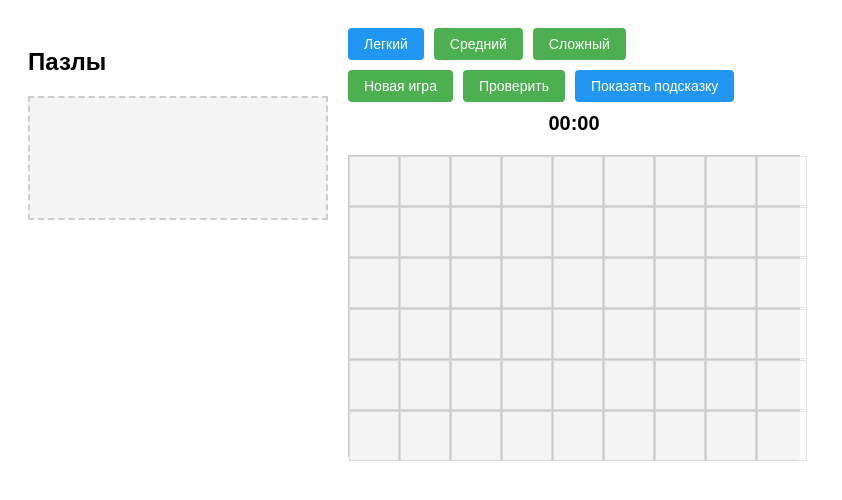
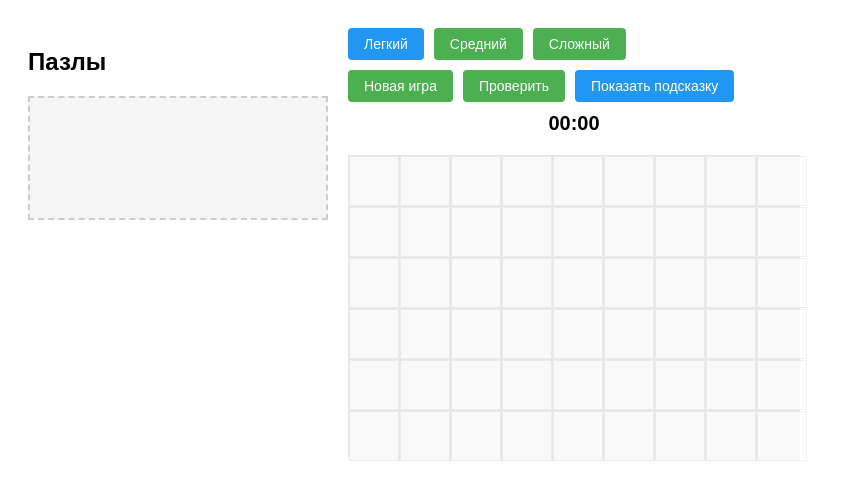
Before and after one commit to SNAcorp/shabalin, a FastAPI app: page /puzzle in a window 1280 px wide. Shown: the top 500 px of the page, without its empty margins (0-842 px from the left). Run offline with FastAPI, Linux system fonts and the light colour scheme.

Commit message:
Innitial Commit

```diff
--- a/app/static/s.css
+++ b/app/static/s.css
@@ -91,6 +91,7 @@
     height: 300px;
     border: 1px solid #ccc;
     background: #fff;
+    opacity: 0.5;
 }
 
 .puzzle-grid {
@@ -117,7 +118,6 @@
 
 .grid-cell.highlight {
     background-color: rgba(144, 238, 144, 0.5);
-    opacity: 0.8;
 }
 
 /* Background and tiles */
```
